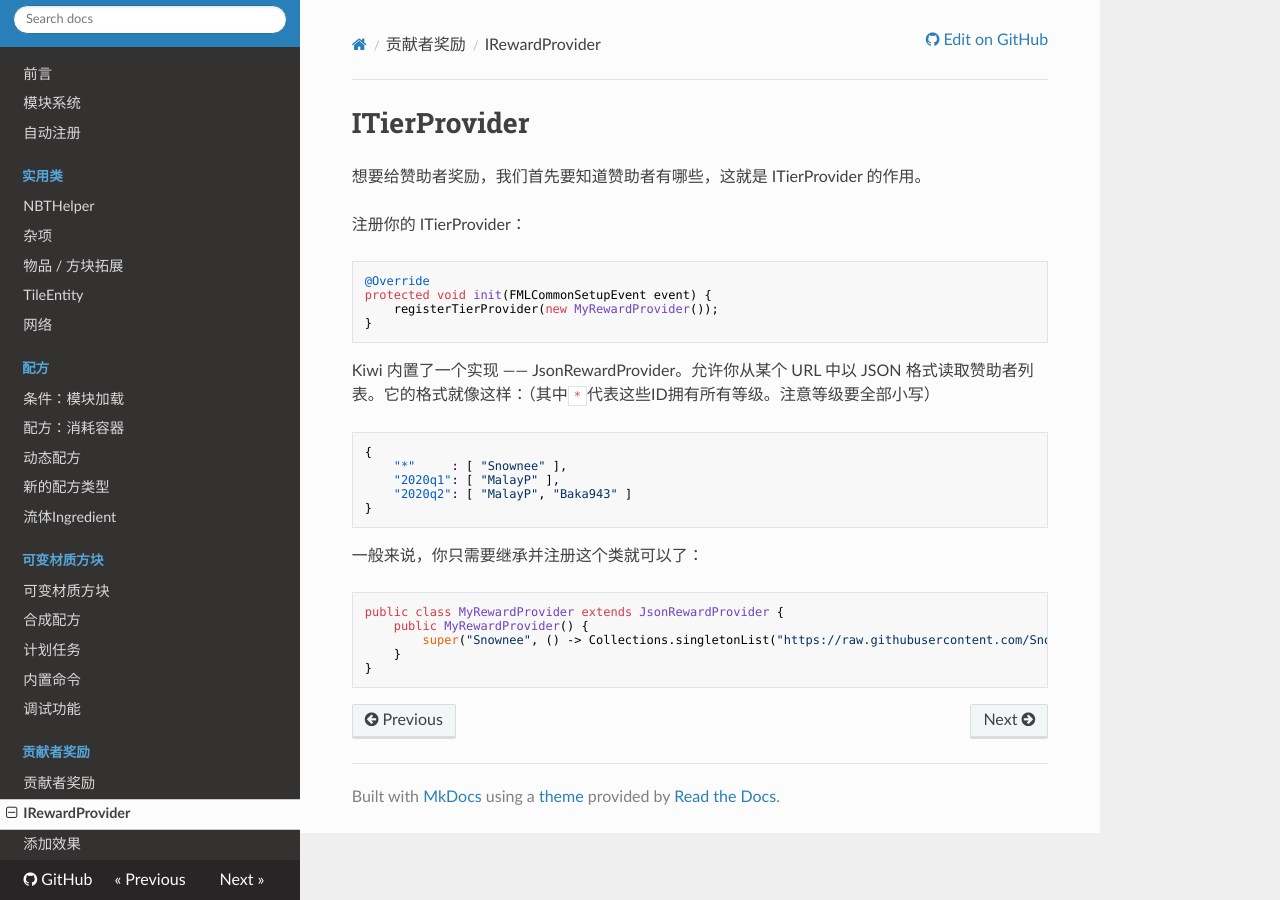
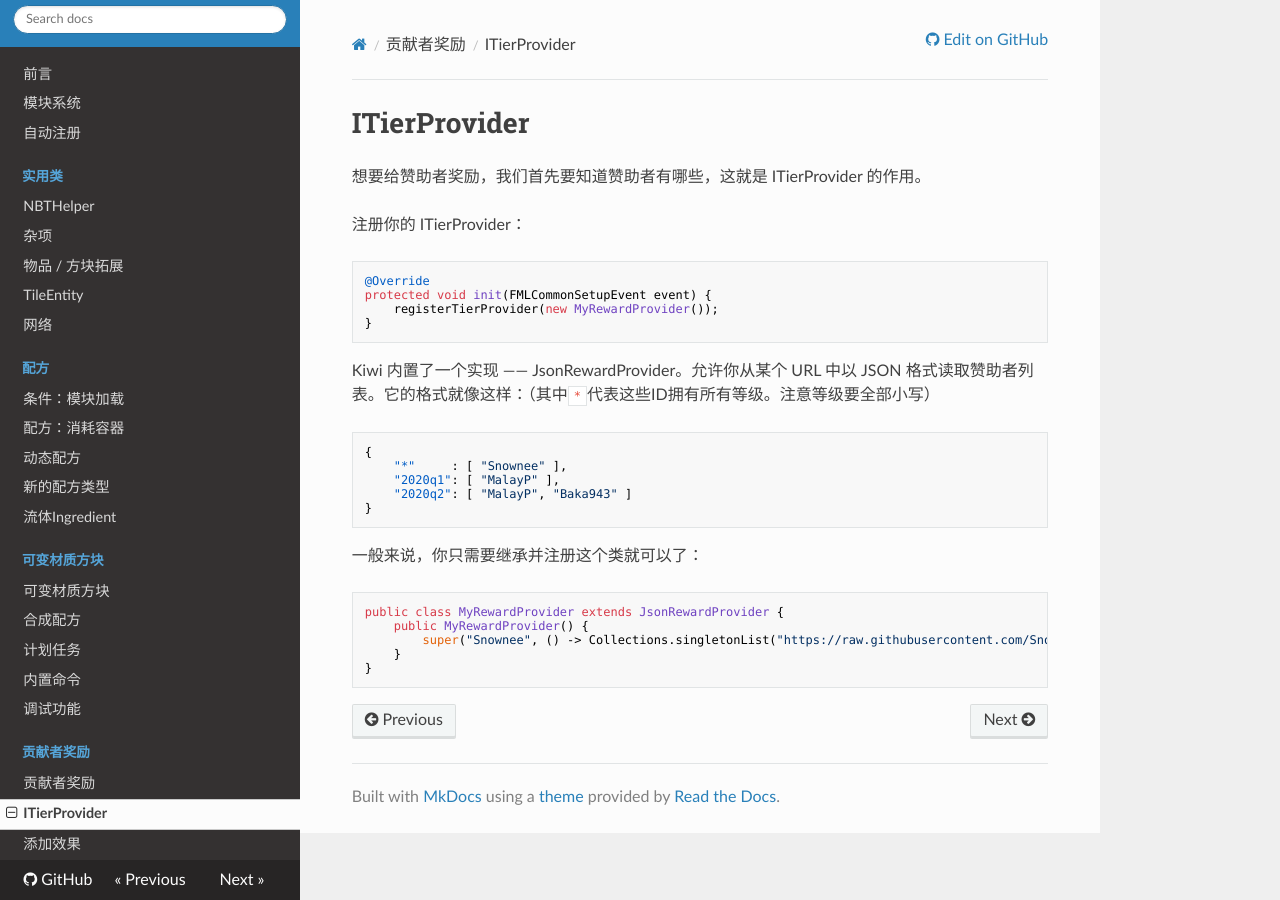
Before and after one commit to Snownee/ModdingWithKiwi, an MkDocs documentation site: the page built from docs/contributors/provider.md, in a window 1280 px wide. Built offline with MkDocs 1.6.1, drawn with Linux system fonts in a browser that asks for light colours; nearby versions of some CDN libraries; some of the changed lines change nothing that is shown.

Commit message:
ITierProvider

```diff
--- a/mkdocs.yml
+++ b/mkdocs.yml
@@ -25,7 +25,7 @@ nav:
     - 调试功能: debug.md
     - 贡献者奖励:
         - 贡献者奖励: contributors/README.md
-        - IRewardProvider: contributors/provider.md
+        - ITierProvider: contributors/provider.md
         - 添加效果: contributors/renderer.md
 
 theme:
```
